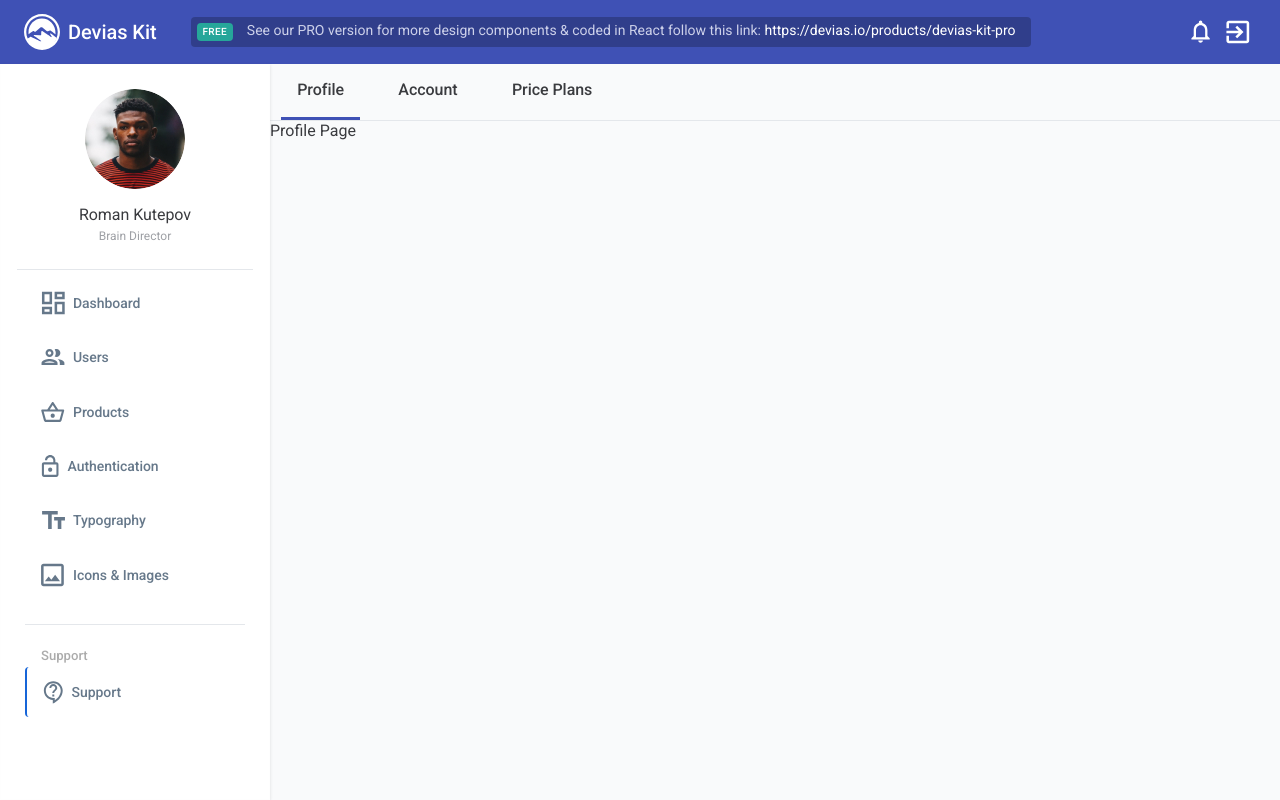
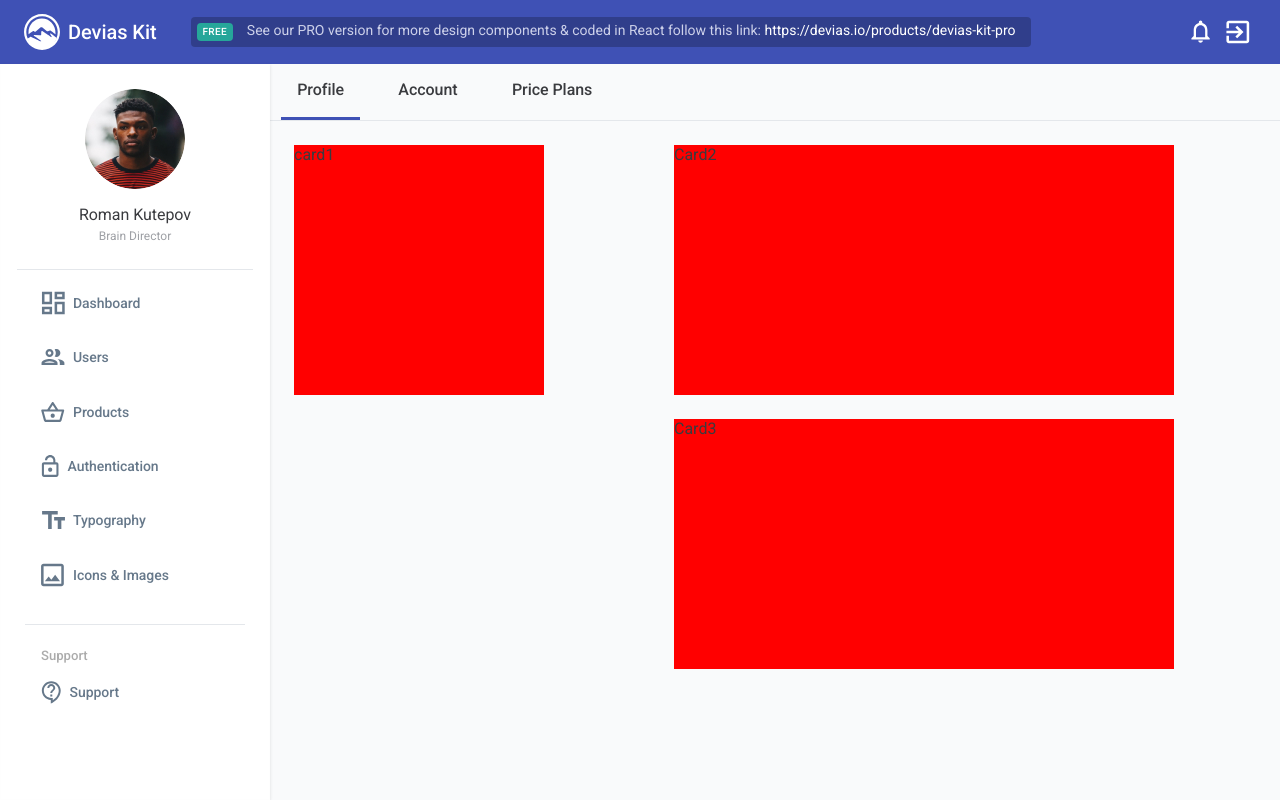
Before and after one commit to nikitavik/taptima-test, a Next.js app: page /settings/profile in a window 1280 px wide. Built offline with nearby package versions, Linux system fonts and the light colour scheme.

Commit message:
Created profile page test layout

```diff
--- a/enums/routes.tsx
+++ b/enums/routes.tsx
@@ -5,7 +5,7 @@ export enum SidebarRoutes {
     authentication = "/authentication",
     typography = "/typography",
     icons = "/icons",
-    support = "/settings/profile",
+    support = "/support",
 }
 export enum NavBarTabs {
     profile = "/settings/profile",
--- a/pages/settings/profile.tsx
+++ /dev/null
@@ -1,14 +0,0 @@
-import React, {FC} from "react";
-import MainLayout from "../../presentation/components/layout/MainLayout";
-import NavBar from "../../presentation/components/page/settings/NavBar";
-
-const Profile: FC = () => {
-    return (
-        <MainLayout>
-            <NavBar />
-            Profile Page
-        </MainLayout>
-    )
-}
-
-export default Profile
--- /dev/null
+++ b/pages/settings/profile/index.tsx
@@ -0,0 +1,30 @@
+import React, {FC} from "react";
+import MainLayout from "../../../presentation/components/layout/MainLayout";
+import NavBar from "../../../presentation/components/page/settings/NavBar";
+import styled from "styled-components";
+
+const PageLayout = styled.div`
+  display: grid;
+  grid-template-columns: 0 auto;
+  grid-gap: 1.5em;
+  grid-template-areas:
+    "navbar navbar navbar"
+    ". card1 card2"
+    ". card1 card3"
+  ;
+`
+
+const Profile: FC = () => {
+    return (
+        <MainLayout>
+            <PageLayout>
+                <NavBar />
+                <div style={{width: "250px", height: "250px", background: "red", gridArea: "card1"}}>card1</div>
+                <div style={{width: "500px", height: "250px", background: "red", gridArea: "card2"}}>Card2</div>
+                <div style={{width: "500px", height: "250px", background: "red", gridArea: "card3"}}   >Card3</div>
+            </PageLayout>
+        </MainLayout>
+    )
+}
+
+export default Profile
--- a/presentation/components/layout/Header/styled.ts
+++ b/presentation/components/layout/Header/styled.ts
@@ -7,7 +7,7 @@ export const StyledHeader = styled.header`
   align-items: center;
   width: 100%;
   background-color: ${props => props.theme.colors.darkenBlue};
-  height: ${props => props.theme.sizes.headerHeight};
+  max-height: ${props => props.theme.sizes.headerHeight};
   grid-area: header;
 `
 
--- a/presentation/components/layout/Sidebar/UserProfile/index.tsx
+++ b/presentation/components/layout/Sidebar/UserProfile/index.tsx
@@ -1,9 +1,12 @@
 import React, {FC} from 'react';
 import user from "/public/images/user.png"
 import {AvatarImage, AvatarWrapper, StyledUserProfile, UserName, UserRole } from './styled';
+import Link from 'next/link';
+import {NavBarTabs} from "../../../../../enums/routes";
 
 const UserProfile: FC = () => {
     return (
+        <Link href={NavBarTabs.profile}>
             <StyledUserProfile>
                 <AvatarWrapper>
                     <AvatarImage src={user.src} alt="User avatar"/>
@@ -11,6 +14,7 @@ const UserProfile: FC = () => {
                 <UserName>Roman Kutepov</UserName>
                 <UserRole>Brain Director</UserRole>
             </StyledUserProfile>
+        </Link>
     );
 };
 
--- a/presentation/components/layout/Sidebar/UserProfile/styled.ts
+++ b/presentation/components/layout/Sidebar/UserProfile/styled.ts
@@ -7,6 +7,7 @@ export const StyledUserProfile = styled.div`
   flex-direction: column;
   align-items: center;
   border-bottom: ${props => props.theme.borders.gray1pxBorder};
+  cursor: pointer;
 `
 export const AvatarWrapper = styled.div`
   width: 100px;
--- a/presentation/components/page/settings/NavBar/styled.ts
+++ b/presentation/components/page/settings/NavBar/styled.ts
@@ -4,6 +4,7 @@ export const StyledNavBar = styled.nav`
     width: 100%;
     height: ${props => props.theme.sizes.navBarHeight};
     border-bottom: ${props => props.theme.borders.gray1pxBorder};
+    grid-area: navbar;
 `
 export const NavTabList = styled.ul`
   height: 100%;
```
Lines whose indentation alone changed are shown as unchanged.
